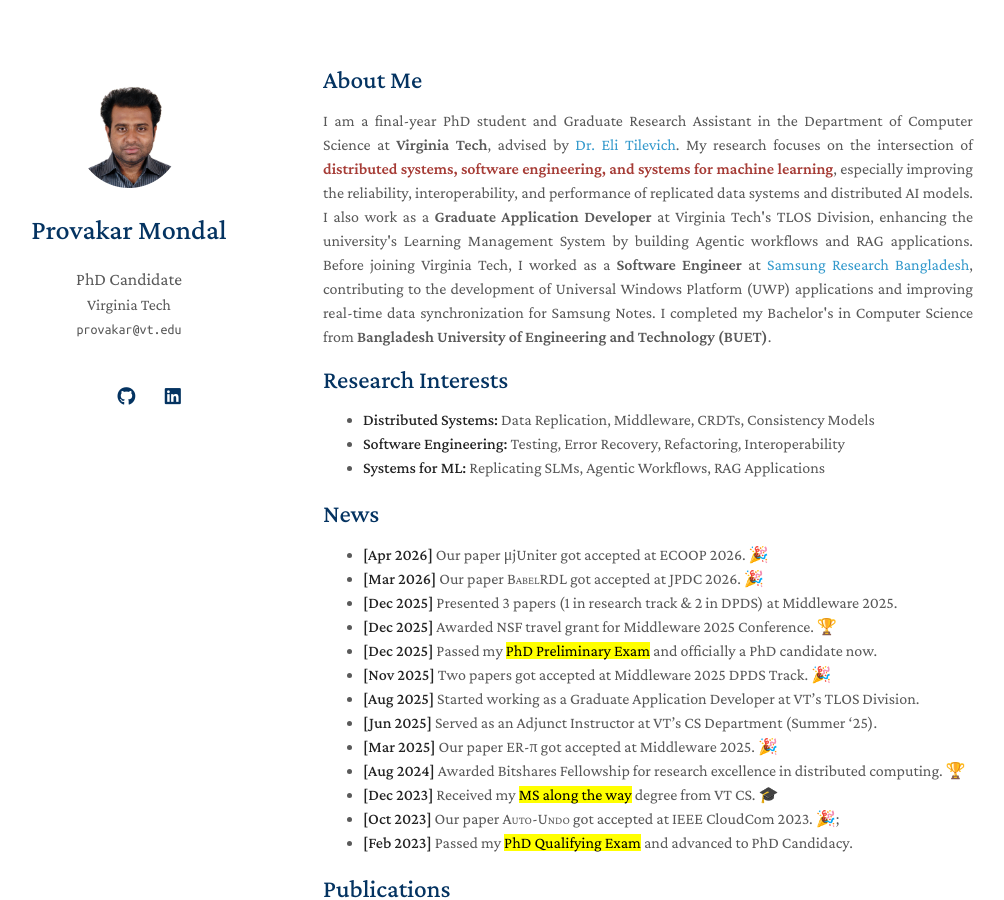
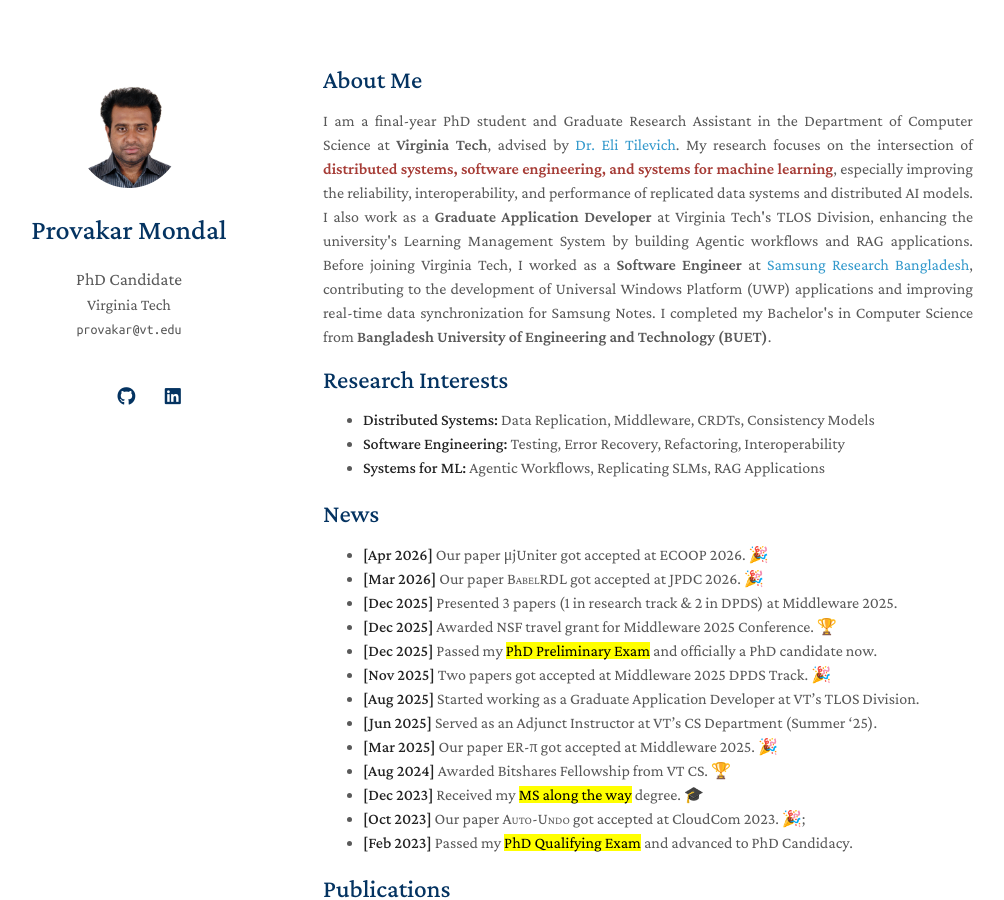
Before and after one commit to surzoprovakar/surzoprovakar.github.io, a Jekyll site: the page built from index.md, in a window 1280 px wide and 900 px high. Shown: the whole window, without its empty margins (147-1151 px from the left). Built offline with Jekyll 4.4.1, drawn with Linux system fonts in a browser that asks for light colours; a style sheet for code colours, icons or effects is not loaded.

Commit message:
make the news text more concise

```diff
--- a/index.md
+++ b/index.md
@@ -24,7 +24,7 @@
 
 - **Distributed Systems:** Data Replication, Middleware, CRDTs, Consistency Models
 - **Software Engineering:** Testing, Error Recovery, Refactoring, Interoperability
-- **Systems for ML:** Replicating SLMs, Agentic Workflows, RAG Applications
+- **Systems for ML:** Agentic Workflows, Replicating SLMs, RAG Applications
 
 ## News
 <!-- - **[May 2026]** Joined Uber as a PhD SWE Intern, Airports & Travel Team (Summer '26). -->
@@ -37,9 +37,9 @@
 - **[Aug 2025]** Started working as a Graduate Application Developer at VT's TLOS Division.
 - **[Jun 2025]** Served as an Adjunct Instructor at VT's CS Department (Summer '25).
 - **[Mar 2025]** Our paper ER-&pi; got accepted at Middleware 2025. &#x1F389;
-- **[Aug 2024]** Awarded Bitshares Fellowship for research excellence in distributed computing. &#127942;
-- **[Dec 2023]** Received my <mark>MS along the way</mark> degree from VT CS. &#x1F393;
-- **[Oct 2023]** Our paper <span style="font-variant: small-caps;">Auto-Undo</span> got accepted at IEEE CloudCom 2023. &#x1F389;;
+- **[Aug 2024]** Awarded Bitshares Fellowship from VT CS. &#127942;
+- **[Dec 2023]** Received my <mark>MS along the way</mark> degree. &#x1F393;
+- **[Oct 2023]** Our paper <span style="font-variant: small-caps;">Auto-Undo</span> got accepted at CloudCom 2023. &#x1F389;;
 - **[Feb 2023]** Passed my <mark>PhD Qualifying Exam</mark> and advanced to PhD Candidacy.
 
 {% include_relative _includes/publications.md %}
```
